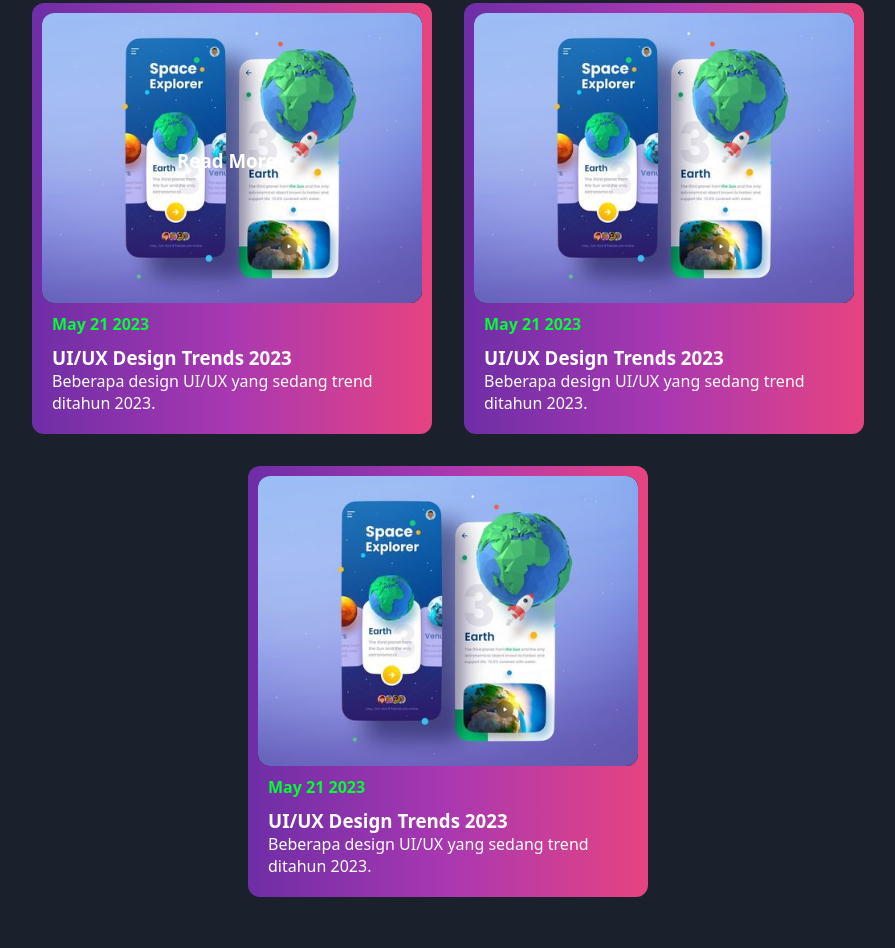
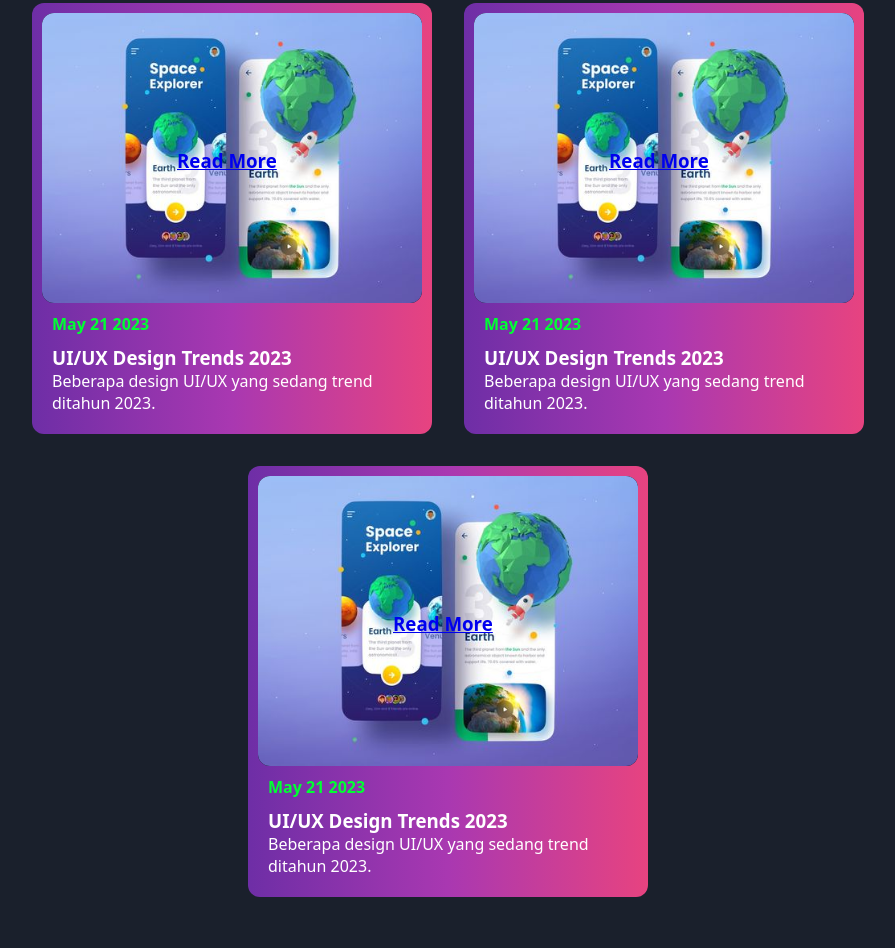
Before and after one commit to muhammad-shofa/Modern-Landing-Page, a plain HTML site: page index.html in a window 1280 px wide. Shown: the part 1728-2676 px from the top of the page, without its empty margins (192-1087 px from the left). Drawn offline with Linux system fonts and the light colour scheme.

```diff
--- a/index.html
+++ b/index.html
@@ -111,8 +111,15 @@
             <div class="blog-card">
               <div class="zoom-effect">
                 <div class="kotak">
-                  <h3 class="blog-read-more">Read More</h3>
-
+                  <h3 class="blog-read-more">
+                    <a
+                      href="https://www.instagram.com/mshofa.01/"
+                      target="_blank"
+                      rel="noopener noreferrer"
+                    >
+                      Read More
+                    </a>
+                  </h3>
                   <img src="ui.jpg" alt="" class="blog-card-img" />
                 </div>
               </div>
@@ -125,6 +132,15 @@
             <div class="blog-card">
               <div class="zoom-effect">
                 <div class="kotak">
+                  <h3 class="blog-read-more">
+                    <a
+                      href="https://www.instagram.com/mshofa.01/"
+                      target="_blank"
+                      rel="noopener noreferrer"
+                    >
+                      Read More
+                    </a>
+                  </h3>
                   <img src="ui.jpg" alt="" class="blog-card-img" />
                 </div>
               </div>
@@ -137,6 +153,15 @@
             <div class="blog-card">
               <div class="zoom-effect">
                 <div class="kotak">
+                  <h3 class="blog-read-more">
+                    <a
+                      href="https://www.instagram.com/mshofa.01/"
+                      target="_blank"
+                      rel="noopener noreferrer"
+                    >
+                      Read More
+                    </a>
+                  </h3>
                   <img src="ui.jpg" alt="" class="blog-card-img" />
                 </div>
               </div>
```
